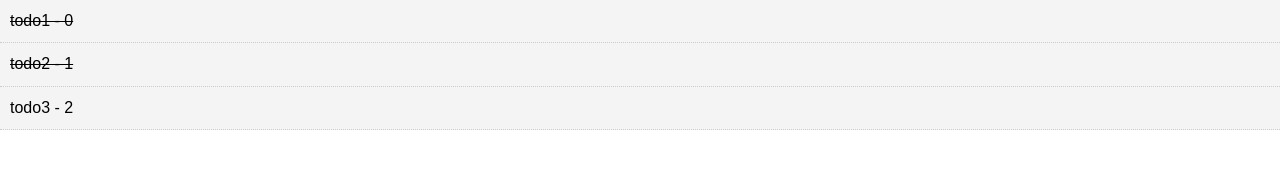
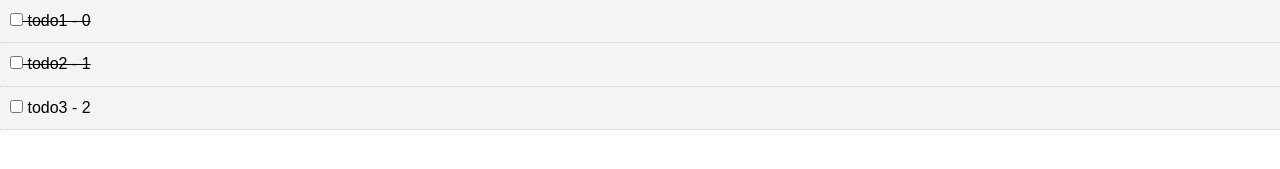
Before and after one commit to roliiii/vue-learning, a Vue app: page / in a window 1280 px wide. Shown: the top 169 px of the page. Built offline with nearby package versions, Linux system fonts and the light colour scheme.

Commit message:
markchecked

```diff
--- a/src/components/TodoItem.vue
+++ b/src/components/TodoItem.vue
@@ -1,13 +1,21 @@
 <template>
   <div class="todo-item" v-bind:class="{'is-complete':todo.completed}">
-      <p>{{todo.title}} - {{index}}</p>
+      <p>
+        <input type="checkbox" v-on:change="markComplete">
+        {{todo.title}} - {{index}}
+      </p>
   </div>
 </template>
 
 <script>
 export default {
     name: "TodoItem",
-    props: ["todo", "index"]
+    props: ["todo", "index"],
+    methods:{
+        markComplete() {
+            this.todo.completed = !this.todo.completed
+        }
+    }
 }
 </script>
 
```
